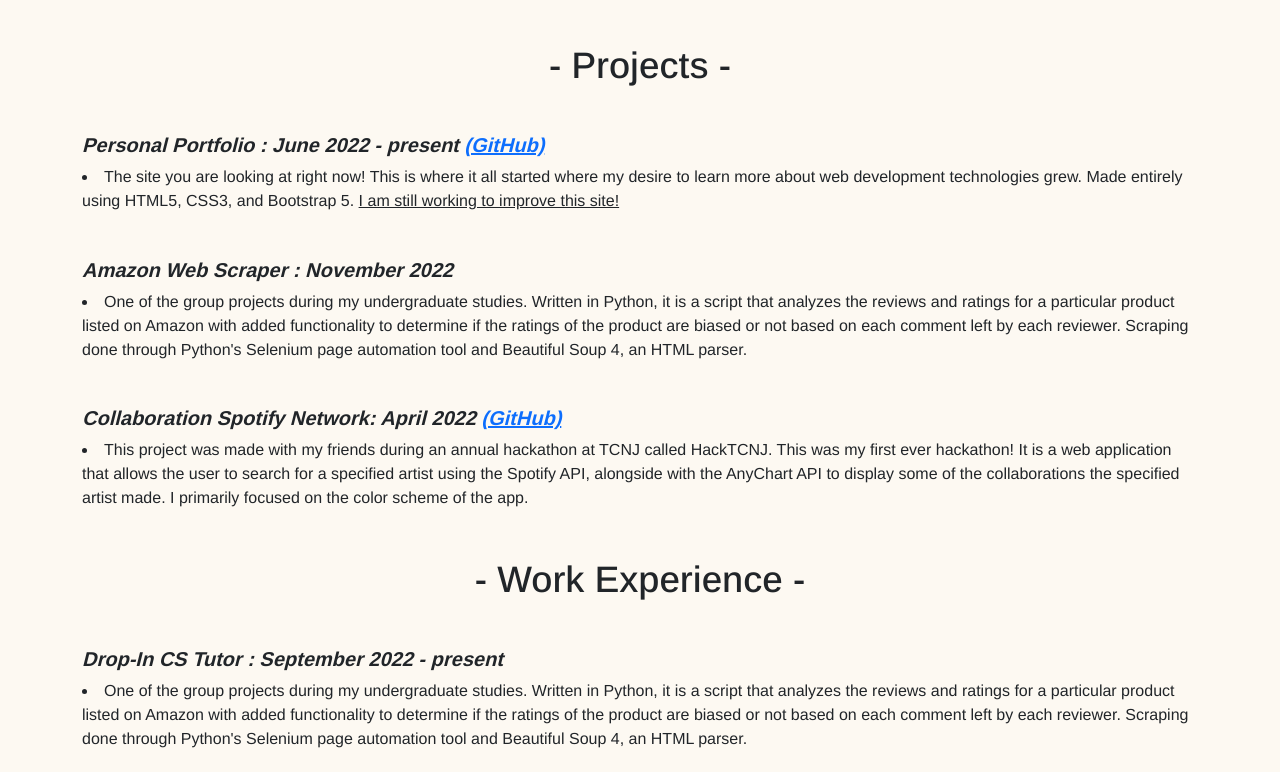
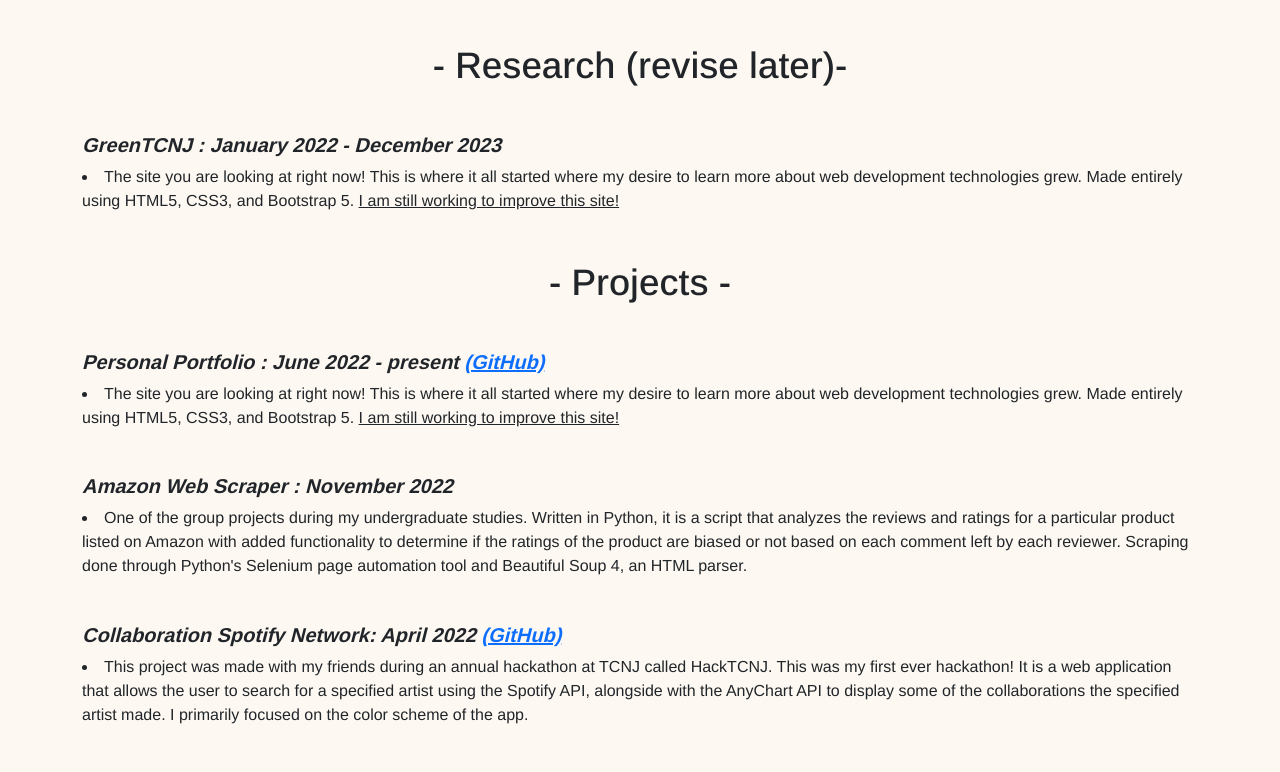
Before and after one commit to RacerElijah77/RacerElijah77.github.io, a plain HTML site: page index.html in a window 1280 px wide. Shown: the part 1300-2072 px from the top of the page. Drawn offline with nearby package versions, Linux system fonts and the light colour scheme.

Commit message:
Added Javascript transitions for scrolling in diff parts of page

```diff
--- a/css/styles.css
+++ b/css/styles.css
@@ -109,6 +109,8 @@ p {
   bottom: 40px;
 }
 
+/* Media Queries for transitioning and responsive web design */
+
 @media (min-width: 1732px){
   #bg_vid{
     -moz-transform:scale(1);
@@ -199,6 +201,9 @@ p {
   color: #2f2d31;
 }
 
+
+/* Contact Me section styling and color palettes for certain web browsers */
+
 input.cont-elem{
   margin-bottom: 1rem;
   margin-top: 1rem;
@@ -241,3 +246,17 @@ textarea:focus{
  .copyright_footer{
   padding-bottom: 30px;
 }
+
+
+/* Styling for scrolling transitions */
+.reveal{
+   position: relative;
+   transform: translateY(150px);
+   opacity: 0;
+   transition: 1.2s all ease;
+}
+ /* Will be triggered when it is activated */
+.reveal.active{
+    transform: translateY(0);
+    opacity: 1;
+}
--- a/index.html
+++ b/index.html
@@ -58,6 +58,9 @@
           <ul class="navbar-nav">
             <li class="nav-item">
               <a class="nav-link" href="#about_seperator">About Me</a>
+            </li>
+            <li class="nav-item">
+              <a class="nav-link" href="#projects_seperator">Research</a>
             </li>
             <li class="nav-item">
               <a class="nav-link" href="#projects_seperator">Projects</a>
@@ -124,7 +127,7 @@
     <!-- About Me -->
     <div id="about_seperator" style="position: relative; top: -75px"></div>
     <section id="about">
-      <div class="container mt-4 pt-4">
+      <div class="container reveal mt-4 pt-4">
         <h2 class="text-center">- About Me -</h2>
         <div class="row test mt-5">
           <div class="col-lg-4 col-md-4 col-sm-12 mx-auto">
@@ -149,10 +152,26 @@
       </div>
     </section>
 
+    <!-- Research Section -->
+    <div id="research_seperator" style="position: relative; top: -75px"></div>
+    <section id="research">
+      <div class="container reveal mt-4 pt-4">
+        <h2 class="text-center">- Research (revise later)-</h2>
+        <h5 class="fw-bolder fst-italic sub_head">
+          GreenTCNJ : January 2022 - December 2023
+        </h5>
+        <li class="bp1" style="list-style-position: inside; vertical-align: middle">
+          The site you are looking at right now! This is where it all started where my desire to learn more about web
+          development technologies grew. Made entirely using HTML5, CSS3, and Bootstrap 5.
+          <span style="text-decoration: underline">I am still working to improve this site!</span>
+        </li>
+      </div>
+    </section>
+
     <!-- Projects -->
     <div id="projects_seperator" style="position: relative; top: -75px"></div>
     <section id="projects">
-      <div class="container mt-4 pt-4">
+      <div class="container reveal mt-4 pt-4">
         <h2 class="text-center">- Projects -</h2>
         <h5 class="fw-bolder fst-italic sub_head">
           Personal Portfolio : June 2022 - present
@@ -186,7 +205,7 @@
     <!-- Work -->
     <div id="contacts_seperator" style="position: relative; top: -75px"></div>
     <section id="work-exp">
-      <div class="container mt-4 pt-4">
+      <div class="container reveal mt-4 pt-4">
         <h2 class="text-center">- Work Experience -</h2>
         <h5 class="fw-bolder fst-italic sub_head">Drop-In CS Tutor : September 2022 - present</h5>
         <li class="bp1" style="list-style-position: inside; vertical-align: middle">
@@ -207,7 +226,7 @@
 
     <!-- Contact Info -->
     <div id="contact_seperator" style="position: relative; top: -75px"></div>
-    <section id="contact-info">
+    <section id="contact-info" class = "reveal">
       <h2 class="text-center">- Contact -</h2>
       <div class="container mt-4 pt-4 text-center contact_box shadow">
         <h5 style="color: #fdf9f2;" class="text-center">Please feel free to contact me if you have any questions!</h5>
@@ -224,7 +243,7 @@
       </div>
     </section>
 
-    <!-- Footer for copyright text -->
+    <!-- Footer for copyright text (dynamic year changes) -->
     <div class = "copyright_footer text-center">
       <footer>Copyright &copy; <script>document.write(new Date().getFullYear())</script> Elijah Gasataya. All Rights Reserved.</small></footer>
     </div>
@@ -240,5 +259,8 @@
     <script src="https://ajax.googleapis.com/ajax/libs/jquery/3.6.0/jquery.min.js"></script>
     <!-- JQuery action for Navigation Bar scroll transition -->
     <script src="js/navbar_script.js"></script>
+    <!-- JQuery action for Navigation Bar scroll transition -->
+    <script src="js/scroll_transition_script.js"></script>
   </body>
+
 </html>
--- /dev/null
+++ b/js/scroll_transition_script.js
@@ -0,0 +1,33 @@
+
+
+function reveal(){
+  // Target all HTML elements that have the .reveal CSS class
+  var reveals = document.querySelectorAll('.reveal');
+
+  console.log('Hello world!!')
+  console.log('Number of elements that have the reveal tag: ' + reveals.length)
+
+  for (var i = 0; i < reveals.length; i++) {
+    var windowHeight = window.innerHeight
+    console.log('Height of the current viewport: ' + windowHeight)
+
+    //Retreive the distance of a reveal element relative to the top of the page
+    var elementTop = reveals[i].getBoundingClientRect().top
+    console.log(elementTop)
+    var elementVisible = 150
+
+    /* Add the "active" CSS class to element when that
+         elem was scrolled a certain number of pixels
+        */
+    if (elementTop < windowHeight - elementVisible) {
+      reveals[i].classList.add('active')
+    } else {
+      reveals[i].classList.remove('active')
+    }
+  }
+}
+
+/* Initialize event listener to run reveal() function every time the visitor
+scrolls the page in ANY direction (b/c of if conditional)*/
+window.addEventListener("scroll", reveal);
+reveal();
```
